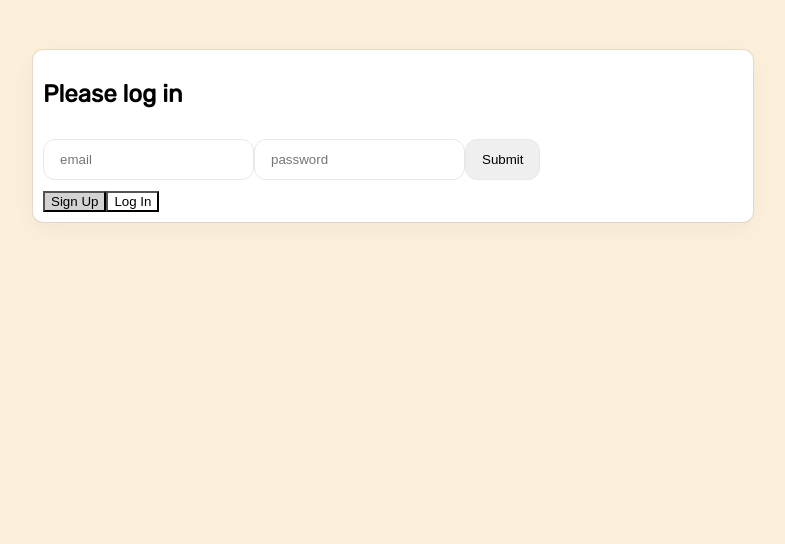
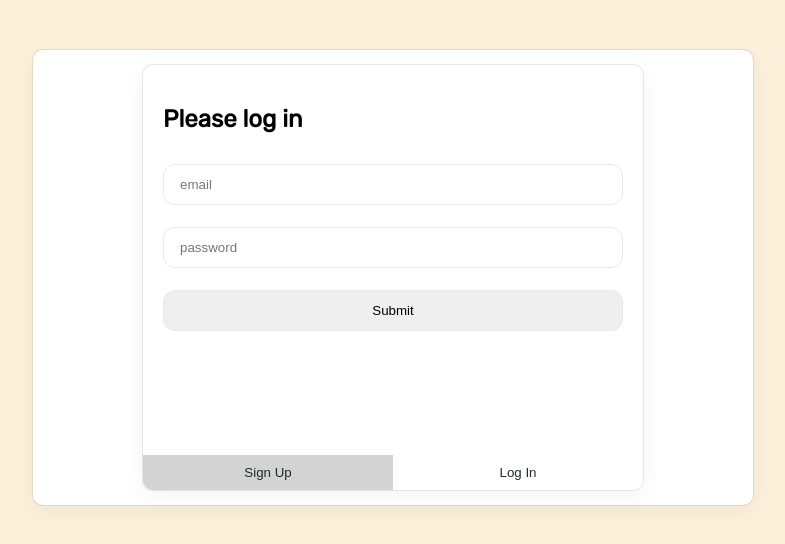
Before and after one commit to ikorotkaya/to-do-list, a React (Create React App) app in the folder client/: page / in a window 1280 px wide. Shown: the top 544 px of the page, without its empty margins (247-1032 px from the left). Built offline with nearby package versions, Linux system fonts and the light colour scheme.

Commit message:
Style Auth component

```diff
--- a/client/src/index.css
+++ b/client/src/index.css
@@ -174,3 +174,35 @@
 .modal label {
   font-size: 13px;
 }
+
+/* Auth */
+.auth-container {
+  display: flex;
+  justify-content: center;
+  margin: 5px;
+}
+
+.auth-container-box {
+  width: 500px;
+  border-radius: 10px;
+  overflow: hidden;
+  box-shadow: rgba(0, 0, 0, 0.05) 0 6px 24px 0, rgba(0, 0, 0, 0.08) 0 0 0 1px;
+}
+
+.auth-container-box form {
+  display: flex;
+  flex-direction: column;
+  height: 350px;
+  padding: 20px;
+}
+
+.auth-options {
+  display: flex;
+}
+
+.auth-options button {
+  width: 50%;
+  border: none;
+  padding: 10px;
+  color: rgb(35, 38, 47);
+}
```
